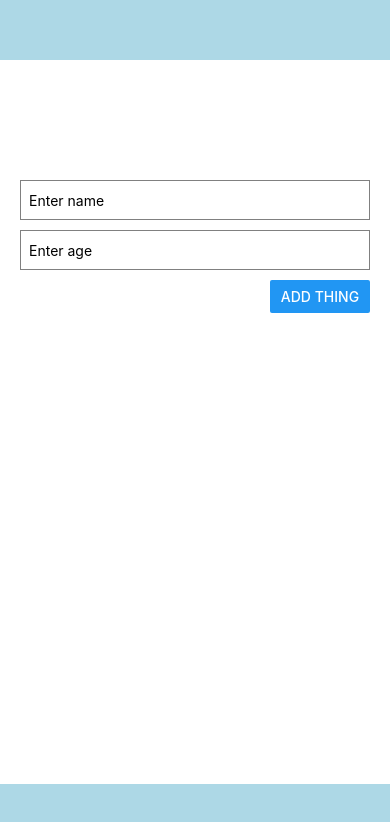
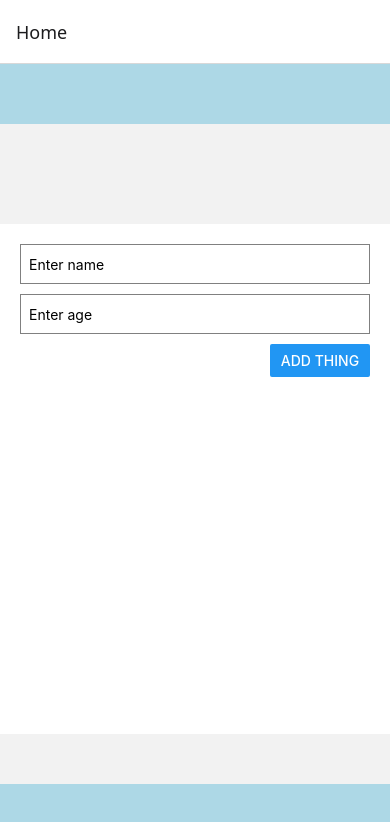
Before and after one commit to jRydell/10, a React Native app: screen /Home in a window 390 px wide. Shown: the top 822 px of the page. Built offline with nearby package versions, Linux system fonts and the light colour scheme.

Commit message:
started on navigation

```diff
--- a/App.tsx
+++ b/App.tsx
@@ -1,63 +1,27 @@
-import { StatusBar } from "expo-status-bar";
-import { StyleSheet, View } from "react-native";
-import { ThingForm } from "./components/ThingForm";
-import { ThingList } from "./components/ThingList";
-import { useState } from "react";
+import { NavigationContainer } from "@react-navigation/native";
+import { createStackNavigator } from "@react-navigation/stack";
+import { ThingApp } from "./components/ThingApp";
 
-type Thing = {
-  name: string;
-  age: string;
-  id: string;
+export type RootStackTypes = {
+  Home: undefined;
+};
+
+const Stack = createStackNavigator<RootStackTypes>();
+
+const RootStack = () => {
+  return (
+    <Stack.Navigator>
+      <Stack.Screen name="Home" component={ThingApp} />
+    </Stack.Navigator>
+  );
 };
 
 export default function App() {
-  const [things, setThings] = useState<Thing[]>([]);
-
-  const addThing = (thing: Thing) => {
-    if (thing.name.trim() && thing.age.trim()) {
-      setThings((prevThings) => [...prevThings, thing]);
-    }
-  };
-
-  const deleteThing = (id: string) => {
-    setThings((prevThings) => prevThings.filter((thing) => thing.id !== id));
-  };
-
   return (
-    <View style={styles.container}>
-      <View style={styles.top}></View>
-      <View style={styles.main}>
-        <ThingForm addThing={addThing} />
-        <ThingList things={things} deleteThing={deleteThing} />
-      </View>
-      <StatusBar style="auto" />
-      <View style={styles.bottom}></View>
-    </View>
+    <>
+      <NavigationContainer>
+        <RootStack />
+      </NavigationContainer>
+    </>
   );
 }
-
-const styles = StyleSheet.create({
-  container: {
-    flex: 1,
-    justifyContent: "space-between",
-  },
-  top: {
-    backgroundColor: "lightblue",
-    width: "100%",
-    height: 60,
-  },
-  main: {
-    marginTop: 100,
-    backgroundColor: "white",
-    width: "100%",
-    flex: 1,
-    justifyContent: "center",
-    alignItems: "center",
-  },
-  bottom: {
-    marginTop: 50,
-    backgroundColor: "lightblue",
-    width: "100%",
-    height: 60,
-  },
-});
--- /dev/null
+++ b/components/ThingApp.tsx
@@ -0,0 +1,63 @@
+import { StatusBar } from "expo-status-bar";
+import { StyleSheet, View } from "react-native";
+import { useState } from "react";
+import { ThingForm } from "./ThingForm";
+import { ThingList } from "./ThingList";
+
+type Thing = {
+  name: string;
+  age: string;
+  id: string;
+};
+
+export function ThingApp() {
+  const [things, setThings] = useState<Thing[]>([]);
+
+  const addThing = (thing: Thing) => {
+    if (thing.name.trim() && thing.age.trim()) {
+      setThings((prevThings) => [...prevThings, thing]);
+    }
+  };
+
+  const deleteThing = (id: string) => {
+    setThings((prevThings) => prevThings.filter((thing) => thing.id !== id));
+  };
+
+  return (
+    <View style={styles.container}>
+      <View style={styles.top}></View>
+      <View style={styles.main}>
+        <ThingForm addThing={addThing} />
+        <ThingList things={things} deleteThing={deleteThing} />
+      </View>
+      <StatusBar style="auto" />
+      <View style={styles.bottom}></View>
+    </View>
+  );
+}
+
+const styles = StyleSheet.create({
+  container: {
+    flex: 1,
+    justifyContent: "space-between",
+  },
+  top: {
+    backgroundColor: "lightblue",
+    width: "100%",
+    height: 60,
+  },
+  main: {
+    marginTop: 100,
+    backgroundColor: "white",
+    width: "100%",
+    flex: 1,
+    justifyContent: "center",
+    alignItems: "center",
+  },
+  bottom: {
+    marginTop: 50,
+    backgroundColor: "lightblue",
+    width: "100%",
+    height: 60,
+  },
+});
--- a/components/ThingForm.tsx
+++ b/components/ThingForm.tsx
@@ -2,6 +2,8 @@ import React from "react";
 import { View, StyleSheet, TextInput, Button } from "react-native";
 import { useState } from "react";
 import uuid from "react-native-uuid";
+import { NavigationContainer } from "@react-navigation/native";
+import { createStackNavigator } from "@react-navigation/stack";
 
 type ThingformProps = {
   addThing: (thing: { name: string; age: string; id: string }) => void;
--- a/package.json
+++ b/package.json
@@ -9,6 +9,8 @@
     "web": "expo start --web"
   },
   "dependencies": {
+    "@react-navigation/native": "^7.0.2",
+    "@react-navigation/stack": "^7.0.2",
     "expo": "^52.0.7",
     "expo-status-bar": "~2.0.0",
     "react": "18.3.1",
```
Also changed, not shown: 1 other file (tests, documents, lock files or other folders).
